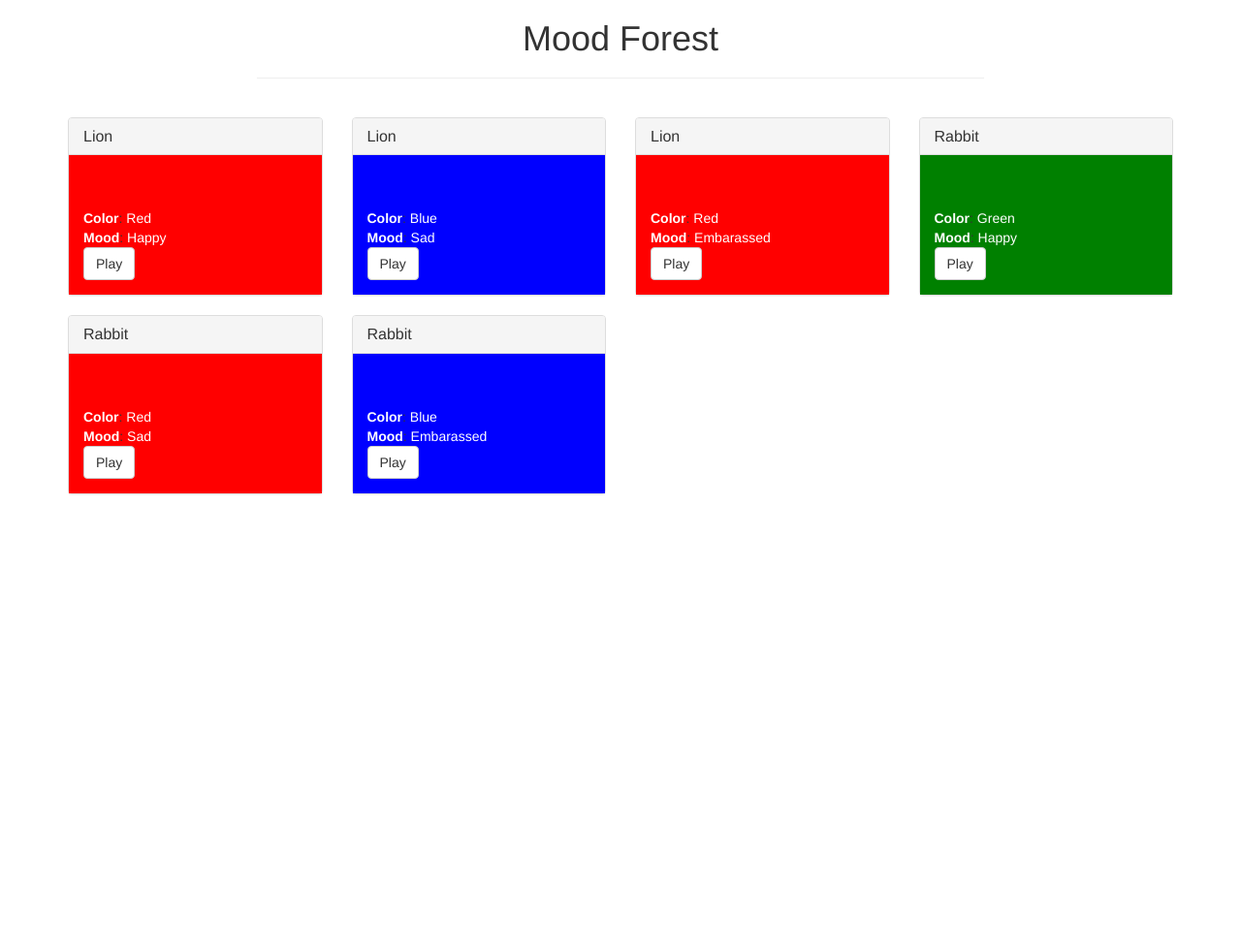
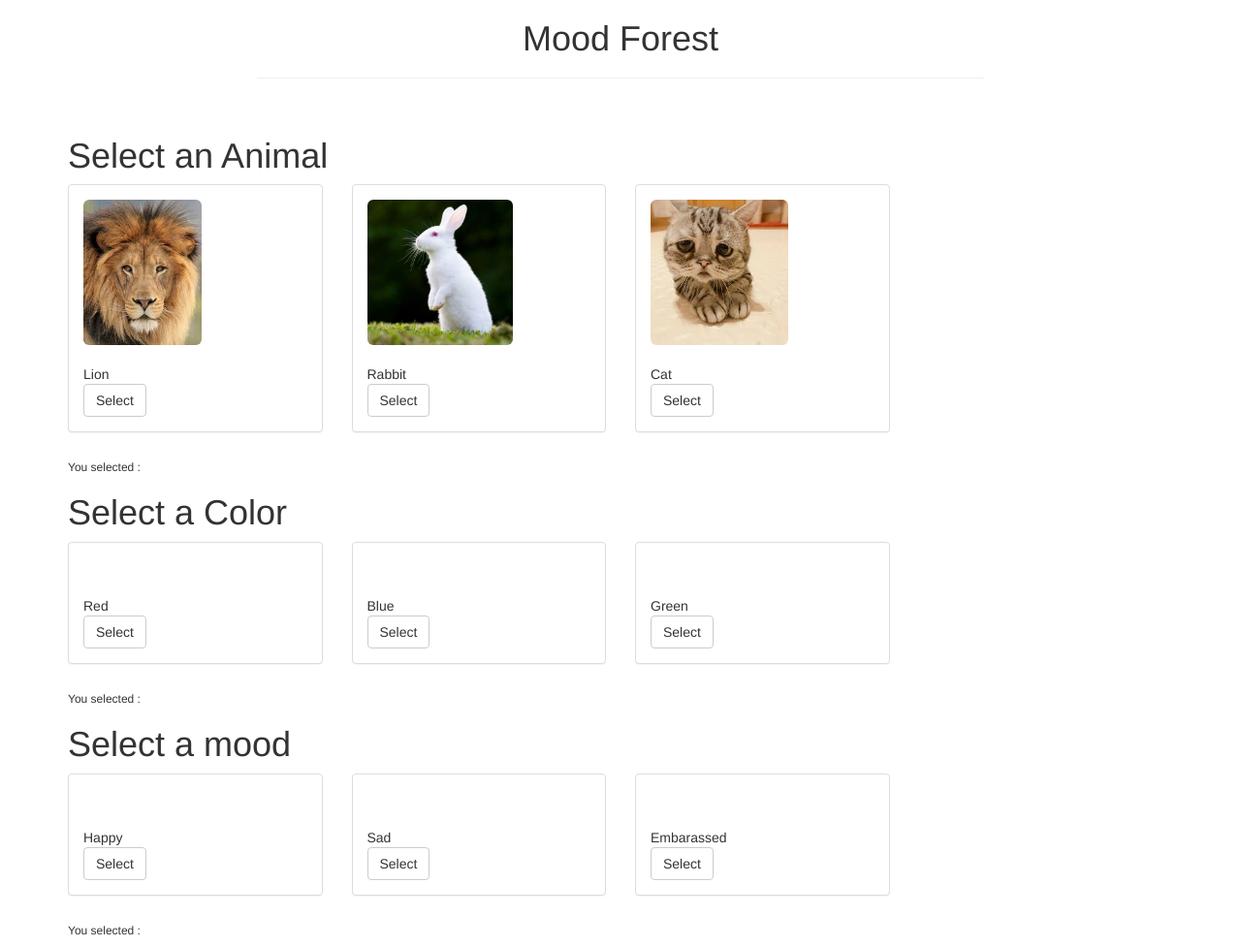
Before and after one commit to jrastit/moodforest, a website: page src/index.html in a window 1280 px wide. Shown: the whole page at 97% size. Before the commit the page ends 800 px from the top, so only its background shows below. Drawn offline with nearby package versions, Linux system fonts and the light colour scheme.

Commit message:
design updated and select functionaity added

```diff
--- a/src/index.html
+++ b/src/index.html
@@ -28,24 +28,55 @@
                 <br/>
             </div>
         </div>
+        <h1> Select an Animal</h1>
+        <div id="animalsRow" class="row">
+            <!-- Animals LOAD HERE -->
+        </div>
+        <h6>You selected : <span id="animalSelected"></span></h6>
+        <h1> Select a Color</h1>
+        <div id="colorsRow" class="row">
+            <!-- Colors LOAD HERE -->
+        </div>
+        <h6>You selected : <span id="colorSelected"></span></h6>
+        <h1> Select a mood</h1>
+        <div id="moodsRow" class="row">
+            <!-- mood LOAD HERE -->
+        </div>
+        <h6>You selected : <span id="moodSelected"></span></h6>
+    </div>
 
-        <div id="petsRow" class="row">
-            <!-- PETS LOAD HERE -->
+    <div id="animalTemplate" style="display: none;">
+        <div class="col-sm-6 col-md-4 col-lg-3">
+            <div class="panel panel-default panel-pet">
+                <div class="panel-body">
+                    <img alt="140x140" data-src="holder.js/140x140" class="img-rounded img-center" style="height: 150px;" src="https://animalso.com/wp-content/uploads/2017/01/Golden-Retriever_6.jpg" data-holder-rendered="true">
+                    <br/><br/>
+                    <span class="display-value">sadas</span><br/>
+                    <button class="btn btn-default" type="button" data-id="0" data-name="abc">Select</button>
+                </div>
+            </div>
         </div>
     </div>
-
-    <div id="petTemplate" style="display: none;">
+    <div id="colorTemplate" style="display: none;">
         <div class="col-sm-6 col-md-4 col-lg-3">
             <div class="panel panel-default panel-pet">
-                <div class="panel-heading">
-                    <h3 class="panel-title">Animal</h3>
-                </div>
                 <div class="panel-body">
                     <!-- <img alt="140x140" data-src="holder.js/140x140" class="img-rounded img-center" style="width: 100%;" src="https://animalso.com/wp-content/uploads/2017/01/Golden-Retriever_6.jpg" data-holder-rendered="true"> -->
                     <br/><br/>
-                    <strong style="color: white;">Color</strong>: <span class="pet-breed" style="color: white;"></span><br/>
-                    <strong style="color: white;">Mood</strong>: <span class="pet-age" style="color: white;"></span><br/>
-                    <button class="btn btn-default btn-adopt" type="button" data-id="0">Play</button>
+                    <span class="display-value">sadas</span><br/>
+                    <button class="btn btn-default" type="button" data-id="0" data-name="abc">Select</button>
+                </div>
+            </div>
+        </div>
+    </div>
+    <div id="moodTemplate" style="display: none;">
+        <div class="col-sm-6 col-md-4 col-lg-3">
+            <div class="panel panel-default panel-pet">
+                <div class="panel-body">
+                    <!-- <img alt="140x140" data-src="holder.js/140x140" class="img-rounded img-center" style="width: 100%;" src="https://animalso.com/wp-content/uploads/2017/01/Golden-Retriever_6.jpg" data-holder-rendered="true"> -->
+                    <br/><br/>
+                    <span class="display-value">sadas</span><br/>
+                    <button class="btn btn-default" type="button" data-id="0" data-name="abc">Select</button>
                 </div>
             </div>
         </div>
--- a/src/js/app.js
+++ b/src/js/app.js
@@ -1,21 +1,45 @@
 App = {
     web3Provider: null,
     contracts: {},
+    selected: {
+        "animal": "",
+        "color": 0,
+        "mood": 0
+    },
 
     init: async function() {
         // Load pets.
         $.getJSON('../pets.json', function(data) {
-            var petsRow = $('#petsRow');
-            var petTemplate = $('#petTemplate');
-
-            for (i = 0; i < data.length; i++) {
-
-                petTemplate.find('.panel-title').text(data[i].animal);
-                // petTemplate.find('img').attr('src', data[i].picture);
-                petTemplate.find('.pet-breed').text(App.getColor(data[i].color));
-                petTemplate.find('.pet-age').text(App.getMood(data[i].mood));
-                petTemplate.find('.panel-body')[0].style.background = App.getColor(data[i].color);
-                petsRow.append(petTemplate.html());
+            let animalsRow = $('#animalsRow');
+            let colorsRow = $('#colorsRow');
+            let moodsRow = $('#moodsRow');
+            let animalTemplate = $('#animalTemplate');
+            let colorTemplate = $('#colorTemplate');
+            let moodTemplate = $('#moodTemplate');
+            let animals = data["animals"];
+            let colors = data["colors"];
+            let moods = data["moods"]
+            for (i = 0; i < animals.length; i++) {
+                animalTemplate.find('.display-value').text(animals[i]["animal"]);
+                animalTemplate.find('img').attr('src', animals[i]["picture"]);
+                animalTemplate.find('button')[0].classList.add('bt-animal');
+                animalTemplate.find('button').attr('data-id', animals[i].id);
+                animalTemplate.find('button').attr('data-name', animals[i]["animal"]);
+                animalsRow.append(animalTemplate.html());
+            }
+            for (i = 0; i < colors.length; i++) {
+                colorTemplate.find('.display-value').text(colors[i]["color"]);
+                colorTemplate.find('button')[0].classList.add('bt-color');
+                colorTemplate.find('button').attr('data-id', colors[i].id);
+                colorTemplate.find('button').attr('data-name', colors[i]["color"]);
+                colorsRow.append(colorTemplate.html());
+            }
+            for (i = 0; i < moods.length; i++) {
+                moodTemplate.find('.display-value').text(moods[i]["mood"]);
+                moodTemplate.find('button')[0].classList.add('bt-mood');
+                moodTemplate.find('button').attr('data-id', moods[i].id);
+                moodTemplate.find('button').attr('data-name', moods[i]["mood"]);
+                moodsRow.append(moodTemplate.html());
             }
         });
 
@@ -39,7 +63,9 @@ App = {
     },
 
     bindEvents: function() {
-        $(document).on('click', '.btn-adopt', App.handleAdopt);
+        $('#animalsRow').on('click', '.bt-animal', App.handleAnimal);
+        $('#colorsRow').on('click', '.bt-color', App.handleColor);
+        $('#moodsRow').on('click', '.bt-mood', App.handleMood);
     },
 
     markAdopted: function(adopters, account) {
@@ -48,14 +74,30 @@ App = {
          */
     },
 
-    handleAdopt: function(event) {
+    handleAnimal: function(event) {
         event.preventDefault();
+        let animalName = $(event.target).data('name');
+        App.selected["animal"] = animalName;
+        $('#animalSelected').text(animalName)
+        console.log(App.selected);
+    },
 
-        var petId = parseInt($(event.target).data('id'));
+    handleColor: function(event) {
+        event.preventDefault();
+        let colorId = parseInt($(event.target).data('id'));
+        let colorName = $(event.target).data('name');
+        App.selected["color"] = colorId;
+        $('#colorSelected').text(colorName);
+        console.log(App.selected);
+    },
 
-        /*
-         * Replace me...
-         */
+    handleMood: function(event) {
+        event.preventDefault();
+        let moodId = parseInt($(event.target).data('id'));
+        let moodName = $(event.target).data('name');
+        App.selected["mood"] = moodId;
+        $('#moodSelected').text(moodName);
+        console.log(App.selected);
     },
 
 
--- a/src/pets.json
+++ b/src/pets.json
@@ -1,37 +1,44 @@
-[{
-        "id": 0,
-        "animal": "Lion",
-        "color": 1,
-        "mood": 1
-    },
 {
+    "animals": [{
             "id": 1,
             "animal": "Lion",
-        "color": 2,
-        "mood": 2
+            "picture": "images/lion.jpg"
         },
         {
             "id": 2,
-        "animal": "Lion",
-        "color": 1,
-        "mood": 3
+            "animal": "Rabbit",
+            "picture": "images/rabbit.jpg"
         },
         {
             "id": 3,
-        "animal": "Rabbit",
-        "color": 3,
-        "mood": 1
+            "animal": "Cat",
+            "picture": "images/cat.jpg"
+        }
+    ],
+    "colors": [{
+            "id": 1,
+            "color": "Red"
         },
         {
-        "id": 4,
-        "animal": "Rabbit",
-        "color": 1,
-        "mood": 2
+            "id": 2,
+            "color": "Blue"
         },
         {
-        "id": 5,
-        "animal": "Rabbit",
-        "color": 2,
-        "mood": 3
+            "id": 3,
+            "color": "Green"
+        }
+    ],
+    "moods": [{
+            "id": 1,
+            "mood": "Happy"
+        },
+        {
+            "id": 2,
+            "mood": "Sad"
+        },
+        {
+            "id": 3,
+            "mood": "Embarassed"
         }
     ]
+}
```
Also changed, not shown: src/images/cat.jpg (added), src/images/lion.jpg (added), src/images/rabbit.jpg (added). Lines whose indentation alone changed are shown as unchanged.
